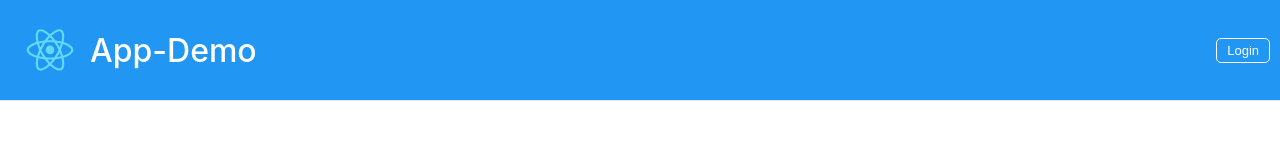
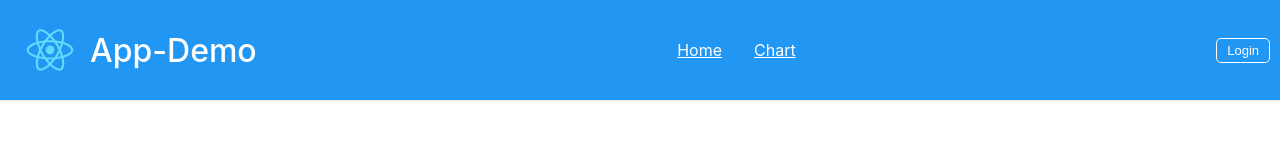
Before and after one commit to hcone5006/stitches-demo, a React (Create React App) app: page / in a window 1280 px wide. Shown: the top 160 px of the page. Built offline with nearby package versions, Linux system fonts and the light colour scheme.

Commit message:
added navlinks to navbar

```diff
--- a/src/Components/Navbar/Navbar.css
+++ b/src/Components/Navbar/Navbar.css
@@ -1,3 +1,13 @@
-nav h1 {
+.nav-links {
+  padding: 1rem;
   margin: 0;
+  color: #fff;
+  -webkit-text-decoration: underline;
+  text-decoration: underline;
+  text-decoration-color: #fff;
+  line-height: 1.2rem;
 }
+
+.nav-links:hover {
+  text-decoration: none;
+}
--- a/src/Components/Navbar/Navbar.jsx
+++ b/src/Components/Navbar/Navbar.jsx
@@ -1,12 +1,13 @@
 import { styled } from "@stitches/react";
 import "./Navbar.css";
+import { NavLink } from "react-router-dom";
 import { Box } from "../../Components/Box";
 import { Logo } from "../../Components/Logo.jsx";
 import LogoPath from "../../logo.svg";
 import { Button } from "../../Components/Button/Button.jsx";
 
 
-export const StyledNavbar = styled("nav", {
+export const StyledNavbar = styled("div", {
   display: "flex",
   flexDirection: "row",
   justifyContent: "space-between",
@@ -50,6 +51,10 @@ export const Navbar = (props) => {
         <Logo src={LogoPath} alt="app logo" size="small" />
         <span className="app-name">App-Demo</span>
       </Box>
+      <nav>
+        <NavLink to="/" className="nav-links">Home</NavLink>
+        <NavLink to="chart" className="nav-links">Chart</NavLink>
+      </nav>
       <Button size="small" variant="primary" label="Login" onClick={props.loginOnClick} />
     </StyledNavbar>
   )
```
